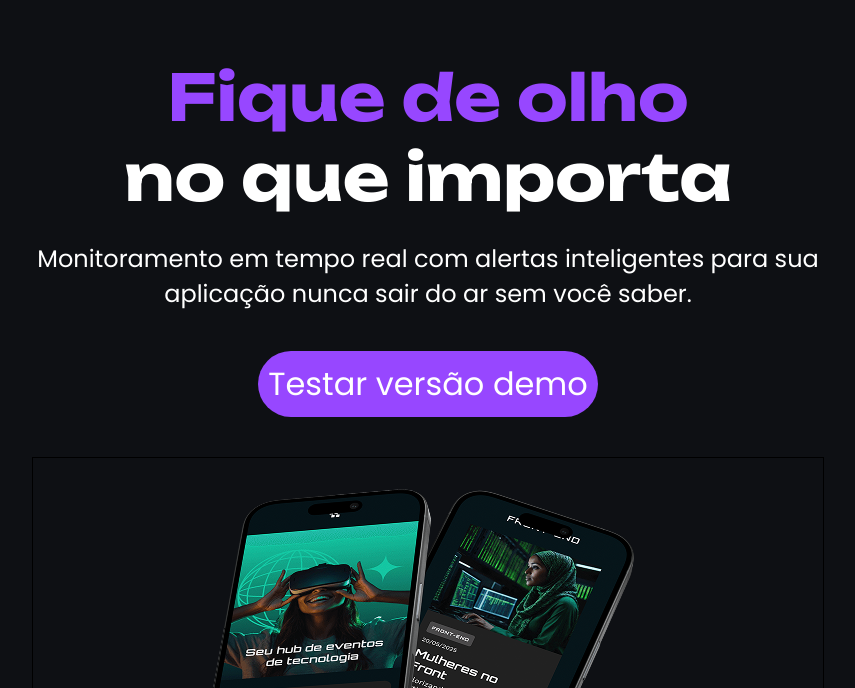
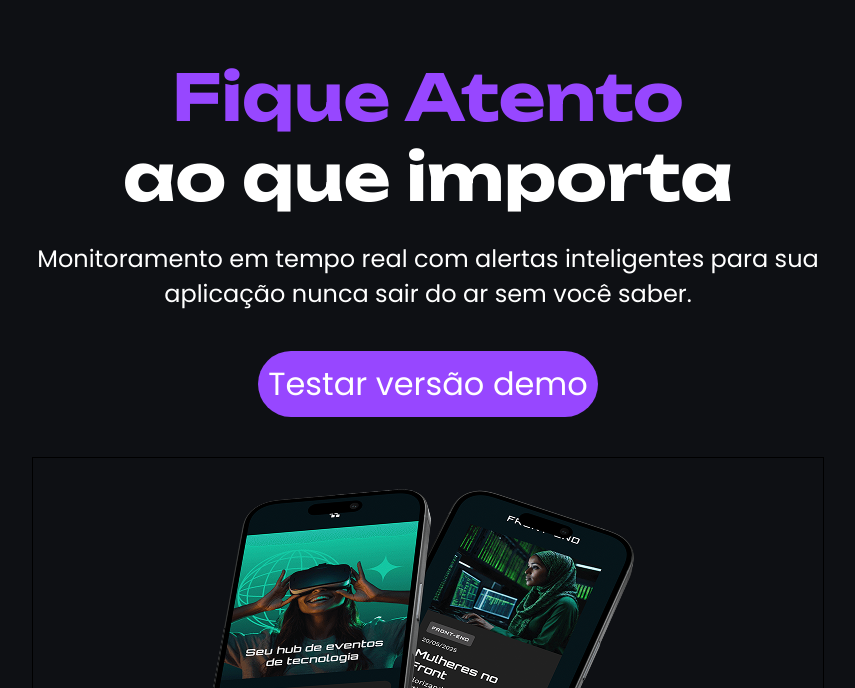
Before and after one commit to GuilhermeBarral/Techboard, a plain HTML site: page index.html in a window 1280 px wide. Shown: the part 112-800 px from the top of the page, without its empty margins (212-1067 px from the left). Drawn offline with Linux system fonts and the light colour scheme.

Commit message:
Altera o titulo da pagina

```diff
--- a/index.html
+++ b/index.html
@@ -16,8 +16,8 @@
     <main>
         <section>
             <h1>
-                <span>Fique de olho</span>
-                <br>no que importa</h1>
+                <span>Fique Atento</span>
+                <br>ao que importa</h1>
             <p>Monitoramento em tempo real com alertas inteligentes para sua aplicação nunca sair do ar sem você saber.</p>
             <a href="#">Testar versão demo</a>
             <img src="./img/celulares-sobrepostos-dasktop.png" alt="Dois celulares pretos sobrepostos com uma sombra roxa sob eles">
```
